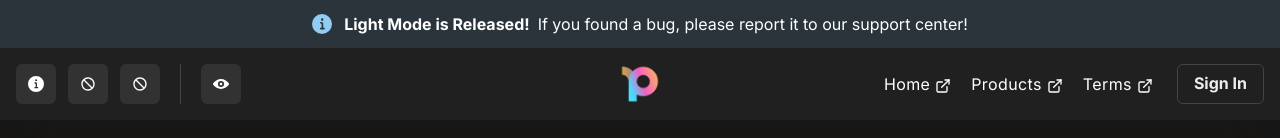
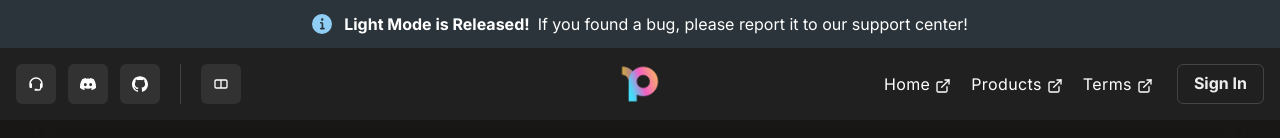
Before and after one commit to ProxityStudios/milkshake-web, a Next.js app: page / in a window 1280 px wide. Shown: the top 138 px of the page. Built offline with nearby package versions, Linux system fonts and the light colour scheme.

Commit message:
chore(): change icons

```diff
--- a/src/components/CompanyBar/Tools/index.tsx
+++ b/src/components/CompanyBar/Tools/index.tsx
@@ -1,5 +1,5 @@
-import { HStack, StackProps, useToast } from '@chakra-ui/react';
-import { ViewIcon } from '@chakra-ui/icons';
+import { HStack, StackProps, useToast, Icon } from '@chakra-ui/react';
+import { CgViewSplit } from "react-icons/cg";
 
 import IconButtonComponent from '../../../components/IconButton';
 import { useCompanyUpdateContext } from '../../../contexts/CompanyContext';
@@ -18,12 +18,12 @@ const CompanyBarToolsComponent: React.FC<CompanyBarToolsComponentProps> = (props
 					toast({
 						status: 'success',
 						title: 'Size of Company Bar has Changed!',
-						description: 'COMPANY_BAR_TOOLS_BAR_SIZE',
+						description: 'Successfully changed size of company bar.',
 					});
 				}}
 				tooltipLabel={'Company Bar Size'}
 				aria-label={'Company Bar Size'}
-				icon={<ViewIcon />}
+				icon={<Icon as={CgViewSplit} />}
 			/>
 		</HStack>
 	);
--- a/src/components/CompanyBar/UsefullLinks/index.tsx
+++ b/src/components/CompanyBar/UsefullLinks/index.tsx
@@ -1,5 +1,6 @@
-import { HStack, StackProps, Link } from '@chakra-ui/react';
-import { InfoIcon, NotAllowedIcon } from '@chakra-ui/icons';
+import { HStack, StackProps, Link, Icon } from '@chakra-ui/react';
+import { SiDiscord, SiGithub } from "react-icons/si";
+import { BiSupport } from "react-icons/bi";
 
 import { UsefullLink } from '../../../types';
 import IconButtonComponent from '../../IconButton';
@@ -10,24 +11,22 @@ type CompanyBarUsefullLinksComponentProps = StackProps & {
 };
 
 const CompanyBarUsefullLinksComponent: React.FC<CompanyBarUsefullLinksComponentProps> = (props) => {
-	const usefullLinkIconSize = 'xl';
-
 	const links: UsefullLink[] = [
 		{
 			url: Constants.Company.BaseURI + '/support-center',
-			icon: <InfoIcon />,
+			icon: <Icon as={BiSupport} />,
 			tooltip: 'Support Center',
 			isExternal: true,
 		},
 		{
 			url: Constants.Company.BaseURI + '/discord',
-			icon: <NotAllowedIcon />,
+			icon: <Icon as={SiDiscord} />,
 			tooltip: 'Discord',
 			isExternal: true,
 		},
 		{
 			url: Constants.Company.BaseURI + '/github',
-			icon: <NotAllowedIcon />,
+			icon: <Icon as={SiGithub} />,
 			tooltip: 'Github',
 			isExternal: true,
 		},
```
